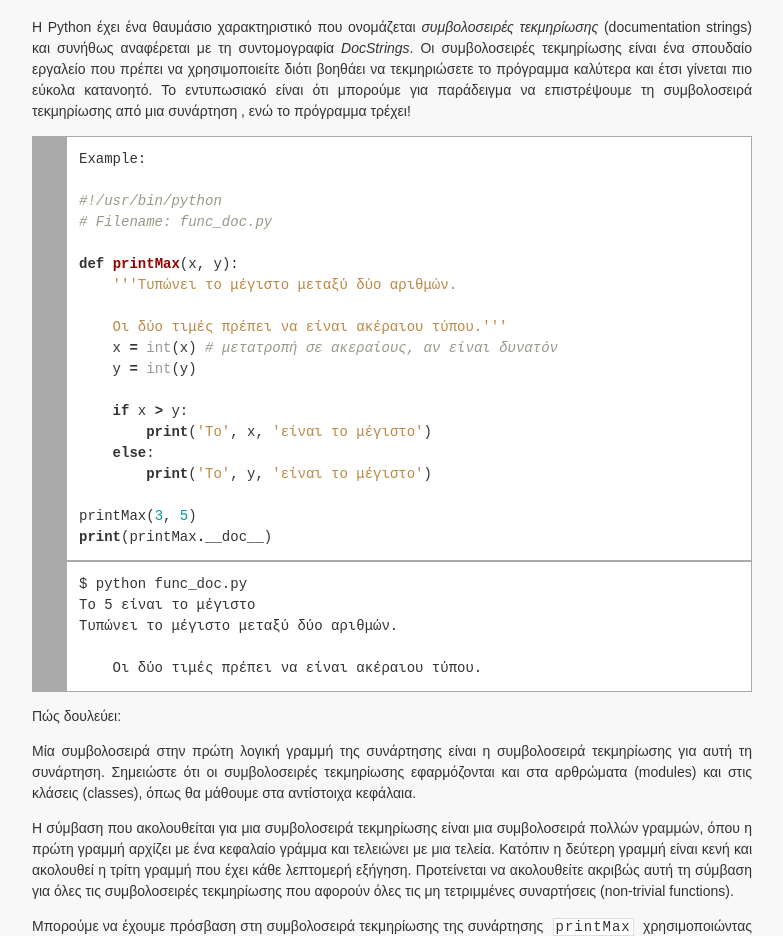
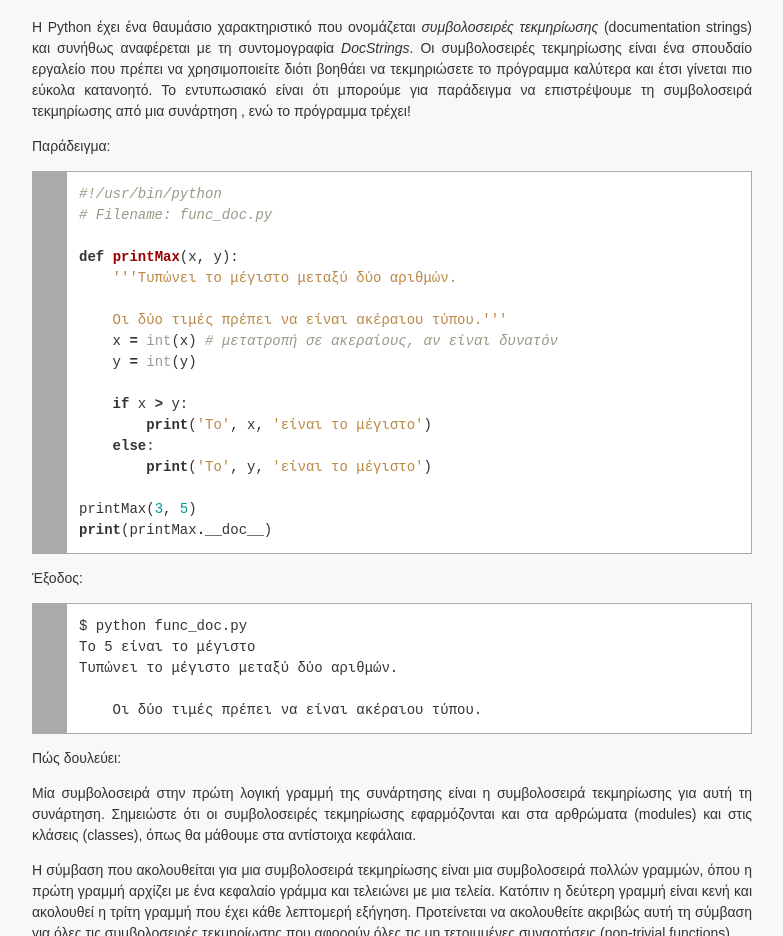
Before and after one commit to cyberpython/byte-of-python, a plain HTML site: page functions.html in a window 1280 px wide. Shown: the part 10920-11856 px from the top of the page, without its empty margins (248-1031 px from the left). Drawn offline with Linux system fonts and the light colour scheme.

Commit message:
Minor fix

```diff
--- a/functions.html
+++ b/functions.html
@@ -338,9 +338,8 @@ TypeError: total() needs keyword-only argument vegetables
 </dl>
 <h2>Συμβολοσειρές τεκμηρίωσης (DocStrings)</h2>
 <p>Η Python έχει ένα θαυμάσιο χαρακτηριστικό που ονομάζεται <em>συμβολοσειρές τεκμηρίωσης</em> (documentation strings) και συνήθως αναφέρεται με τη συντομογραφία <em>DocStrings</em>. Οι συμβολοσειρές τεκμηρίωσης είναι ένα σπουδαίο εργαλείο που πρέπει να χρησιμοποιείτε διότι βοηθάει να τεκμηριώσετε το πρόγραμμα καλύτερα και έτσι γίνεται πιο εύκολα κατανοητό. Το εντυπωσιακό είναι ότι μπορούμε για παράδειγμα να επιστρέψουμε τη συμβολοσειρά τεκμηρίωσης από μια συνάρτηση , ενώ το πρόγραμμα τρέχει!</p>
-<div class="codehilite"><pre><span class="n">Example</span><span class="p">:</span>
-
-<span class="c">#!/usr/bin/python</span>
+<p>Παράδειγμα:</p>
+<div class="codehilite"><pre><span class="c">#!/usr/bin/python</span>
 <span class="c"># Filename: func_doc.py</span>
 
 <span class="k">def</span> <span class="nf">printMax</span><span class="p">(</span><span class="n">x</span><span class="p">,</span> <span class="n">y</span><span class="p">):</span>
@@ -360,6 +359,7 @@ TypeError: total() needs keyword-only argument vegetables
 </pre></div>
 
 
+<p>Έξοδος:</p>
 <div class="codehilite"><pre>$ python func_doc.py
 Το 5 είναι το μέγιστο
 Τυπώνει το μέγιστο μεταξύ δύο αριθμών.
```
